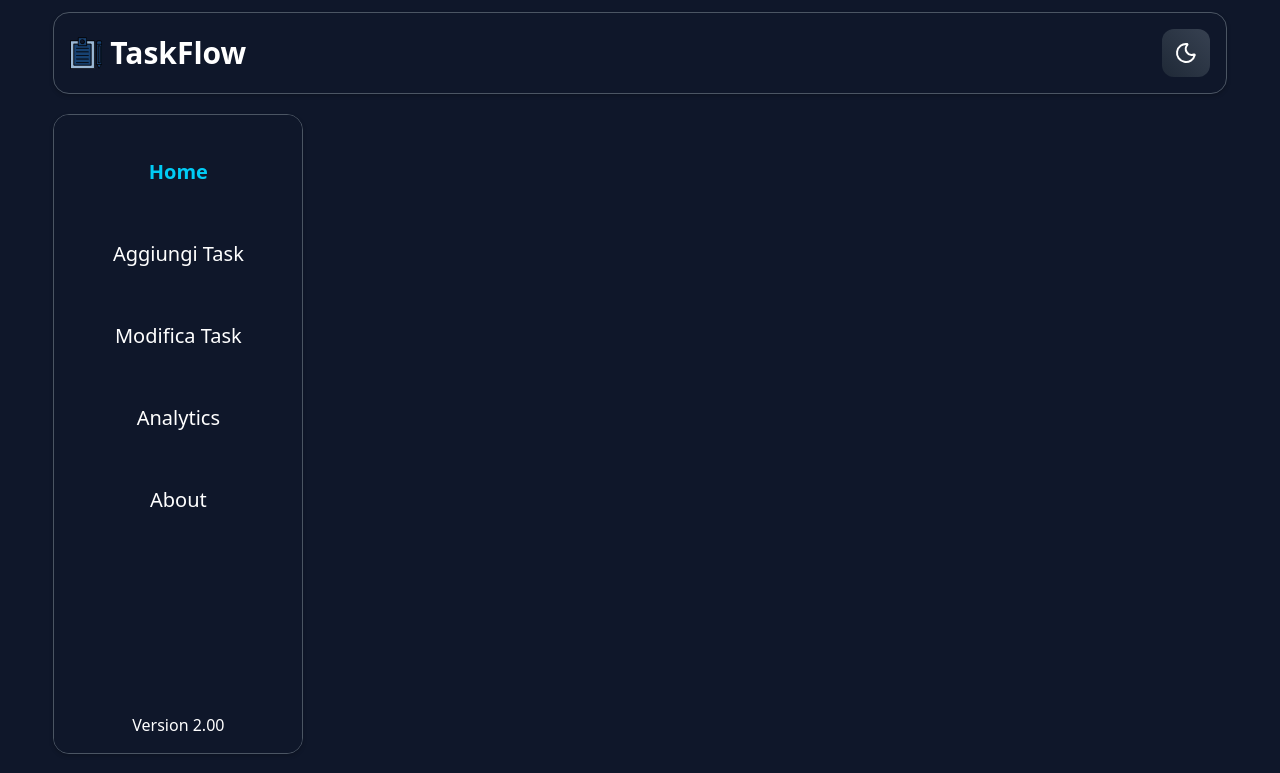
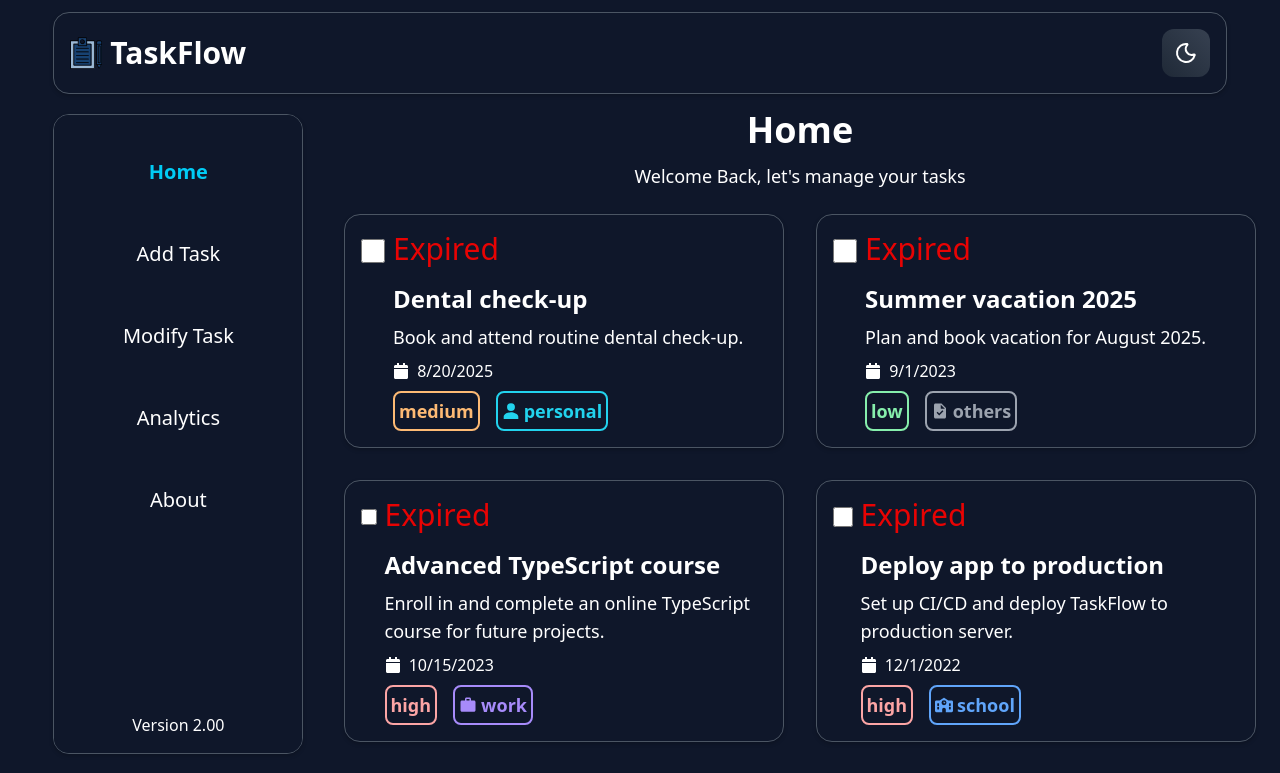
Before and after one commit to Figetto7/TaskFlow2.0, a React (Vite) app: page /home in a window 1280 px wide. Shown: the top 773 px of the page. Built offline with nearby package versions, Linux system fonts and the light colour scheme; no server answers; sample sign-in values are in the browser's storage.

Commit message:
Home Done

```diff
--- a/src/Components/HamburgerMenu.tsx
+++ b/src/Components/HamburgerMenu.tsx
@@ -11,7 +11,7 @@ export default function HamburgerMenu(): JSX.Element {
   };
 
   return (
-    <div className="">
+    <div className="fixed">
       <div className="ultraThinBorder w-10 h-10  mt-3 !rounded-none !border-l-0 !rounded-r-xl">
         <button  onClick={toggleMenu} aria-label={isOpen ? "Close menu" : "Open menu"}>
           <HamburgerToXAnimation isOpen={isOpen} />
--- a/src/Components/SideBarDeskTop.tsx
+++ b/src/Components/SideBarDeskTop.tsx
@@ -11,7 +11,7 @@ export default function SideBarDeskTop() {
   };
 
   return (
-    <Sidebar className="ultraThinBorder h-[80vh] ml-[4.17%] mt-5 fixed text-center overflow-hidden" backgroundColor='var(--sidebar-bg)' >
+    <Sidebar className="ultraThinBorder h-[80vh] ml-[4.17%] mt-5 !fixed text-center overflow-hidden z-50" backgroundColor='var(--sidebar-bg)'>
       <Menu rootStyles={{
       ['& .ps-menuitem-root']: {backgroundColor: 'transparent', position: 'relative',},
       ['& .ps-menuitem-root::before']: {content: '""', position: 'absolute', top: '0', left: '8px', right: '8px', bottom: '0', backgroundColor: 'transparent', borderRadius: '0.5rem', transition: 'background-color 0.3s', zIndex: '-1',},
@@ -30,7 +30,7 @@ export default function SideBarDeskTop() {
           </MenuItem>
         ))}
       </Menu>
-      <div className='absolute bottom-0 w-full mb-4'>
+      <div className='absolute bottom-0 w-full mb-4 z-10'>
         <p> Version 2.00</p>
       </div>
     </Sidebar>
--- a/src/Components/TaskCard.tsx
+++ b/src/Components/TaskCard.tsx
@@ -36,7 +36,7 @@ export default function TaskCard({ taskId, isDashboard }: { taskId: string, isDa
         {expired && !currentTask.completed && ( <h1 className="w-full h-1 bg-overdue-color mb-10 rounded-full text-3xl pulse-text">Expired</h1>)}
         <h2 className="text-2xl font-semibold" style={{ textDecoration: currentTask.completed ? 'line-through' : 'none' }}> {currentTask.title} </h2>
         <p className="text-lg" style={{ textDecoration: currentTask.completed ? 'line-through' : 'none' }}> {currentTask.description} </p>
-        <p> <FaCalendar className="inline-block mr-1 mb-1" /> </p>
+        <p> <FaCalendar className="inline-block mr-1 mb-1" /> {currentTask.dueDate.toLocaleDateString()}</p>
         <div className="flex flex-row justify-between md:justify-start md:gap-4">
           <p style={{ color: priorityText, backgroundColor: 'transparent' }} className="font-semibold border-2 p-1 rounded-lg text-lg"> {currentTask.priority} </p>
           <p style={{ color: tagColor }} className="flex items-center gap-1 border-2 p-1 rounded-lg font-semibold text-lg"> {tagImage} {currentTask.tags} </p>
--- a/src/Contexts/tasks.tsx
+++ b/src/Contexts/tasks.tsx
@@ -7,7 +7,7 @@ import type { TaskContextType } from "../Helpers/Types/Types";
 import { DummyTasks } from "../Helpers/Types/ElementsOfTypes";
 
 const TaskContext = React.createContext<TaskContextType | undefined>(undefined);
-const TASKS_STORAGE_KEY = import.meta.env.VITE_TASKS_STORAGE_KEY;
+const TASKS_STORAGE_KEY = import.meta.env.VITE_TASKS_STORAGE_KEY || 'taskflow-tasks';
 
 function loadTasksFromStorage({
   storage = localStorage,
@@ -16,16 +16,27 @@ function loadTasksFromStorage({
 } = {}) {
   try {
     const savedTasks = storage.getItem(key);
-    if (!savedTasks) return dummyTasks;
+
+    if (!savedTasks) {
+
+      return dummyTasks;
+    }
 
     const parsed = JSON.parse(savedTasks);
 
+
     if (!Array.isArray(parsed)) {
-      console.warn('Formato non valido in localStorage, uso dummyTasks.');
       return dummyTasks;
     }
 
-    return parsed;
+    // Converti le date da stringhe a oggetti Date
+    const tasksWithDates = parsed.map(task => ({
+      ...task,
+      dueDate: new Date(task.dueDate),
+      createdAt: new Date(task.createdAt)
+    }));
+
+    return tasksWithDates;
   } catch (error) {
     console.error('Errore nel caricamento task da localStorage:', error);
     return dummyTasks;
@@ -39,6 +50,7 @@ function saveTasksToStorage(tasks: Task[], {
   try {
     const serialized = JSON.stringify(tasks);
     storage.setItem(key, serialized);
+
   } catch (error) {
     console.error('Errore nel salvataggio dei task su localStorage:', error);
   }
@@ -46,7 +58,11 @@ function saveTasksToStorage(tasks: Task[], {
 
 export const TaskProvider: React.FC<{ children: ReactNode }> = ({ children }) => {
   const [tasks, dispatch] = useReducer(tasksReducer, loadTasksFromStorage());
-  React.useEffect(() => { saveTasksToStorage(tasks) }, [tasks])
+
+
+  React.useEffect(() => {
+    saveTasksToStorage(tasks)
+  }, [tasks]);
 
   function addTask (newTask: Task) {
     dispatch({
--- a/src/Helpers/Types/Types.ts
+++ b/src/Helpers/Types/Types.ts
@@ -1,5 +1,5 @@
 import type { User, UserCredential } from "firebase/auth";
-import type { IconType } from "react-icons";
+
 
 export type AuthContextType = {
   user: User | null;
@@ -44,5 +44,4 @@ export type TaskContextType =  {
 export type MenuItem = {
   path: string;
   label: string;
-  icon: IconType;
 }
--- a/src/Pages/Home.tsx
+++ b/src/Pages/Home.tsx
@@ -1,7 +1,22 @@
 import type { JSX } from "react"
+import ScrollTopButton from "../Components/ScrollTopButton";
+import { useTasks } from "../Hooks/useTasks";
+import TaskCard from "../Components/TaskCard";
 
 export default function Home(): JSX.Element {
+  const { tasks } = useTasks();
   return (
-    <h1></h1>
+    <div className="lg:ml-80 md:ml-75">
+      <div className="md:text-center mt-8 md:mt-0">
+      <h1 className="text-4xl font-semibold mb-3">Home</h1>
+      <p className="md:text-lg">Welcome Back, let's manage your tasks</p>
+      </div>
+      <ScrollTopButton />
+      <section className="grid grid-cols-1 lg:grid-cols-2  gap-4 mt-4">
+        {tasks.map((task) => (
+          <TaskCard key={task.id} taskId={task.id} isDashboard={false} />
+        ))}
+      </section>
+    </div>
   )
 }
```
Also changed, not shown: src/Helpers/Types/ElementsOfTypes.ts (+6 -9 lines).
